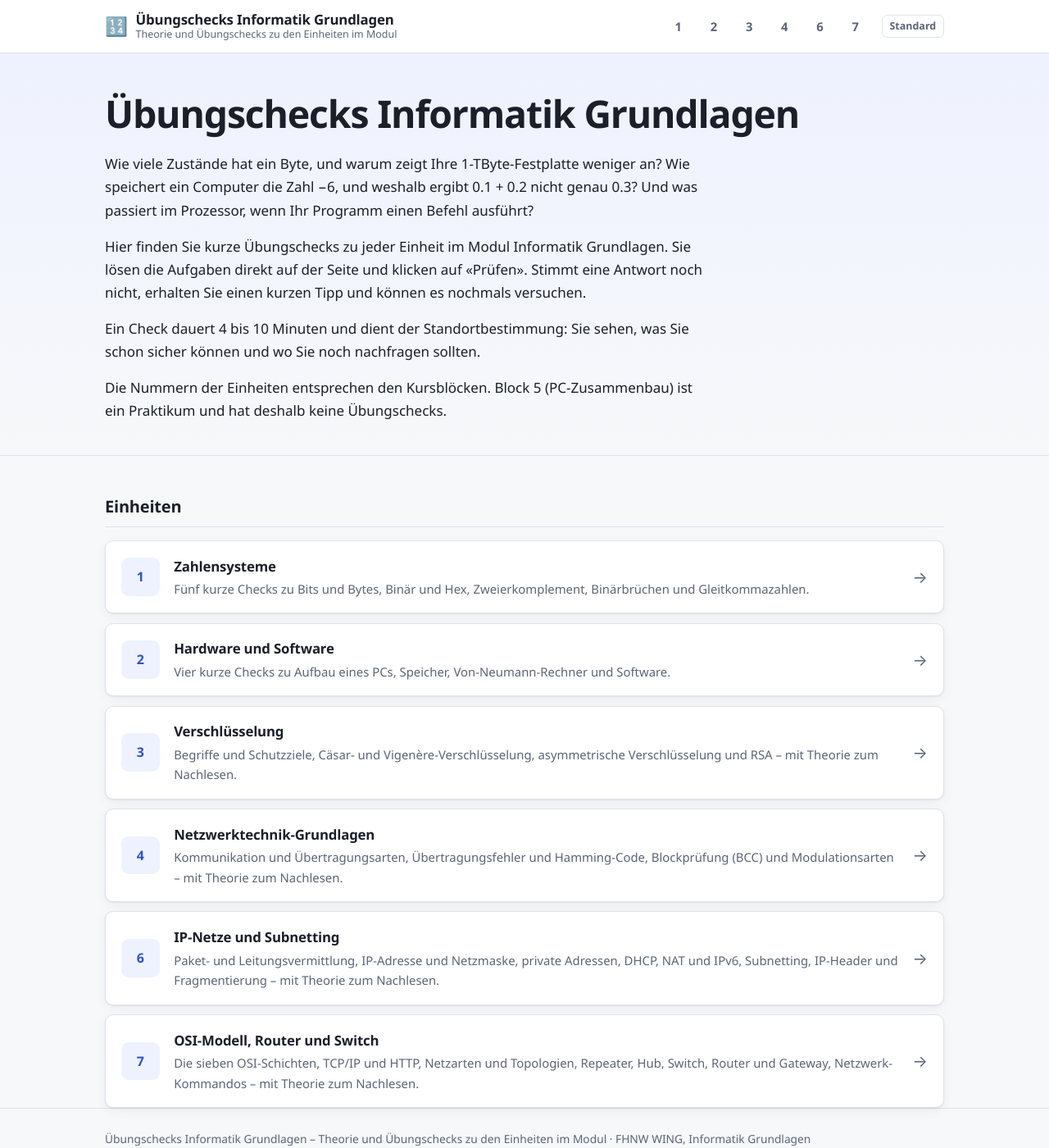
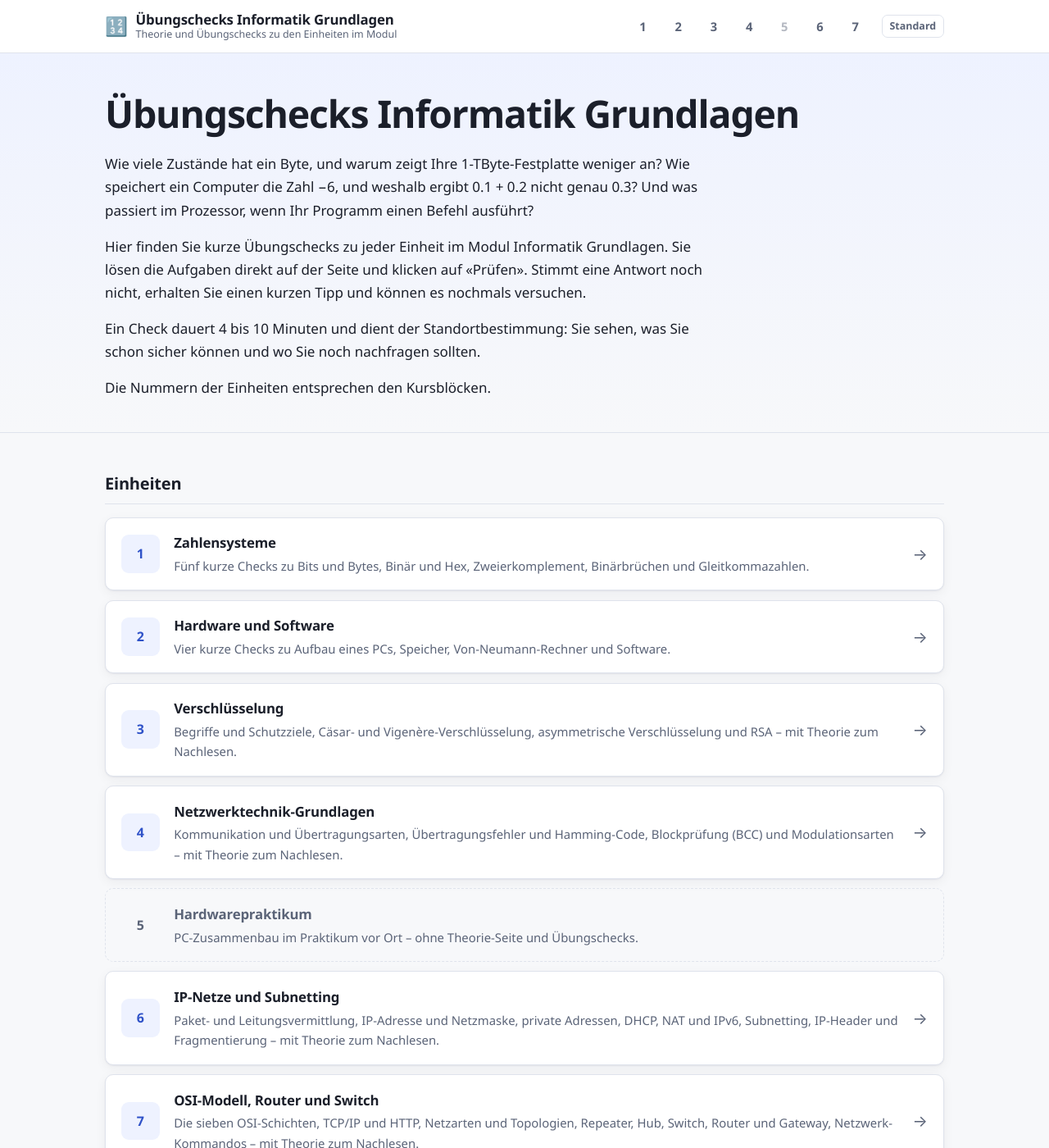
Before and after one commit to masta-nksa/INFGL-Uebungschecks, a Jekyll site: the page built from index.md, in a window 1280 px wide and 1400 px high. Shown: the whole window at 82% size. Built offline with Jekyll 4.4.1, drawn with Linux system fonts in a browser that asks for light colours.

Commit message:
Einheit 5 (Hardwarepraktikum) als nicht klickbaren Eintrag anzeigen
Der Kursblock hat keine eigene Seite. Er steht in _config.yml unter
einheiten_ohne_seite und erscheint in der Uebersicht und in der Kopfzeile
mit seiner Nummer, aber ohne Link.

Co-Authored-By: Claude Opus 5.5 <noreply@anthropic.com>

```diff
--- a/_config.yml
+++ b/_config.yml
@@ -2,8 +2,8 @@
 #  Übungschecks Informatik Grundlagen – wird laufend um weitere Einheiten
 #  ergänzt (Stand: Zahlensysteme, Hardware/Software, Verschlüsselung,
 #  Netzwerktechnik-Grundlagen, IP-Netze und Subnetting, OSI/Router/Switch).
-#  Die Nummern der Einheiten folgen den Kursblöcken; Block 5 (PC-Zusammenbau)
-#  ist ein Praktikum und fehlt deshalb.
+#  Die Nummern der Einheiten folgen den Kursblöcken; Block 5 (Hardwarepraktikum)
+#  hat keine Seite und steht unten unter einheiten_ohne_seite.
 #  Jekyll-Konfiguration für GitHub Pages
 # ---------------------------------------------------------------------------
 
@@ -44,6 +44,13 @@ art_labels:
   uebungscheck: "Übungscheck"
   theorie: "Theorie"
 
+# Kursblöcke ohne eigene Seite: Sie erscheinen in der Übersicht und in der
+# Kopfzeile mit ihrer Nummer, sind aber nicht anklickbar.
+einheiten_ohne_seite:
+  - lektion: 5
+    titel: "Hardwarepraktikum"
+    kurz: "PC-Zusammenbau im Praktikum vor Ort – ohne Theorie-Seite und Übungschecks."
+
 # Alle Dateien in lektionen/ sind Übungschecks und teilen dasselbe Layout.
 # Die Aufgaben selbst stehen in assets/checks/*.json (Format: siehe README.md).
 defaults:
--- a/_layouts/default.html
+++ b/_layouts/default.html
@@ -44,8 +44,15 @@
       </a>
       <div class="header-tools">
         <nav class="site-nav" aria-label="Einheiten">
-          {%- for l in lektionen %}
+          {%- assign letzte = lektionen | last -%}
+          {%- for nr in (1..letzte.lektion) %}
+          {%- assign l = lektionen | where: "lektion", nr | first -%}
+          {%- assign ohne = site.einheiten_ohne_seite | where: "lektion", nr | first -%}
+          {%- if l %}
           <a href="{{ l.url | relative_url }}"{% if page.url == l.url %} aria-current="page"{% endif %} title="{{ l.titel }}">{{ l.lektion }}</a>
+          {%- elsif ohne %}
+          <span class="nav-ohne-seite" title="{{ ohne.titel }} (ohne Übungschecks)">{{ ohne.lektion }}</span>
+          {%- endif %}
           {%- endfor %}
         </nav>
         {%- comment -%}
--- a/_layouts/startseite.html
+++ b/_layouts/startseite.html
@@ -16,7 +16,15 @@ layout: default
 
   <h2 class="section-title">Einheiten</h2>
   <ol class="lektion-list">
-    {%- for l in lektionen %}
+    {%- comment -%}
+      Der Reihe nach über die Nummern gehen: Zu einer Nummer gibt es entweder eine
+      Einheitsseite oder einen Eintrag in site.einheiten_ohne_seite (nicht klickbar).
+    {%- endcomment -%}
+    {%- assign letzte = lektionen | last -%}
+    {%- for nr in (1..letzte.lektion) %}
+    {%- assign l = lektionen | where: "lektion", nr | first -%}
+    {%- assign ohne = site.einheiten_ohne_seite | where: "lektion", nr | first -%}
+    {%- if l %}
     <li>
       <a href="{{ l.url | relative_url }}">
         <span class="lektion-nr">{{ l.lektion }}</span>
@@ -27,6 +35,17 @@ layout: default
         <span class="lektion-pfeil" aria-hidden="true">&rarr;</span>
       </a>
     </li>
+    {%- elsif ohne %}
+    <li>
+      <div class="lektion-ohne-seite">
+        <span class="lektion-nr">{{ ohne.lektion }}</span>
+        <span class="lektion-body">
+          <strong>{{ ohne.titel }}</strong>
+          <span class="lektion-kurz">{{ ohne.kurz }}</span>
+        </span>
+      </div>
+    </li>
+    {%- endif %}
     {%- endfor %}
   </ol>
 
--- a/assets/css/unterricht.css
+++ b/assets/css/unterricht.css
@@ -290,7 +290,8 @@ a { color: var(--accent); }
 .header-tools { display: flex; align-items: center; gap: .8rem; margin-left: auto; }
 
 .site-nav { display: flex; gap: .3rem; }
-.site-nav a {
+.site-nav a,
+.site-nav .nav-ohne-seite {
   display: inline-flex; align-items: center; justify-content: center;
   min-width: 2.4rem; height: 2.2rem; padding-inline: .5rem;
   border-radius: var(--radius-knopf); font-size: .92rem; font-weight: 600;
@@ -298,6 +299,7 @@ a { color: var(--accent); }
 }
 .site-nav a:hover { background: var(--accent-soft); color: var(--accent); }
 .site-nav a[aria-current="page"] { background: var(--accent); color: #fff; }
+.site-nav .nav-ohne-seite { opacity: .45; cursor: default; }
 
 /* Design-Umschalter: ein kleiner Knopf, der der Reihe nach durchschaltet.
    Ohne JavaScript bleibt er über das hidden-Attribut ausgeblendet – dann
@@ -318,7 +320,7 @@ a { color: var(--accent); }
 @media (max-width: 30rem) {
   .header-inner { gap: .4rem; }
   .header-tools { width: 100%; margin-left: 0; justify-content: space-between; gap: .5rem; }
-  .site-nav a { min-width: 2.1rem; padding-inline: .35rem; }
+  .site-nav a, .site-nav .nav-ohne-seite { min-width: 2.1rem; padding-inline: .35rem; }
 }
 
 /* --- Startseite ---------------------------------------------------------- */
@@ -346,7 +348,8 @@ a { color: var(--accent); }
 }
 
 .lektion-list { list-style: none; margin: 0; padding: 0; display: grid; gap: .7rem; }
-.lektion-list > li > a {
+.lektion-list > li > a,
+.lektion-list > li > .lektion-ohne-seite {
   display: flex; align-items: center; gap: 1.1rem;
   padding: 1.05rem 1.2rem; text-decoration: none; color: inherit;
   background: var(--bg-elev); border: 1px solid var(--border);
@@ -354,6 +357,12 @@ a { color: var(--accent); }
   transition: border-color .15s, transform .15s;
 }
 .lektion-list > li > a:hover { border-color: var(--accent); transform: translateY(-1px); }
+/* Kursblock ohne eigene Seite (z. B. Praktikum): sichtbar, aber nicht anklickbar */
+.lektion-list > li > .lektion-ohne-seite {
+  background: transparent; border-style: dashed; box-shadow: none;
+  color: var(--text-muted); cursor: default;
+}
+.lektion-ohne-seite .lektion-nr { background: transparent; color: var(--text-muted); }
 .lektion-nr {
   flex: none; width: 2.9rem; height: 2.9rem; border-radius: var(--radius-feld);
   display: grid; place-items: center;
@@ -661,7 +670,8 @@ a { color: var(--accent); }
 :root[data-thema="raster"] .site-header { border-bottom-width: 2px; border-bottom-color: var(--text); }
 :root[data-thema="raster"] .hero { padding-block: 3.5rem 2.5rem; }
 :root[data-thema="raster"] .lektion-list { gap: 0; border-top: 1px solid var(--border-strong); }
-:root[data-thema="raster"] .lektion-list > li > a {
+:root[data-thema="raster"] .lektion-list > li > a,
+:root[data-thema="raster"] .lektion-list > li > .lektion-ohne-seite {
   border: 0; border-bottom: 1px solid var(--border); padding-inline: 0;
 }
 :root[data-thema="raster"] .lektion-list > li > a:hover { transform: none; background: var(--accent-soft); }
--- a/index.md
+++ b/index.md
@@ -16,4 +16,4 @@ Hier finden Sie kurze Übungschecks zu jeder Einheit im Modul Informatik Grundla
 
 Ein Check dauert 4 bis 10 Minuten und dient der Standortbestimmung: Sie sehen, was Sie schon sicher können und wo Sie noch nachfragen sollten.
 
-Die Nummern der Einheiten entsprechen den Kursblöcken. Block 5 (PC-Zusammenbau) ist ein Praktikum und hat deshalb keine Übungschecks.
+Die Nummern der Einheiten entsprechen den Kursblöcken.
```
